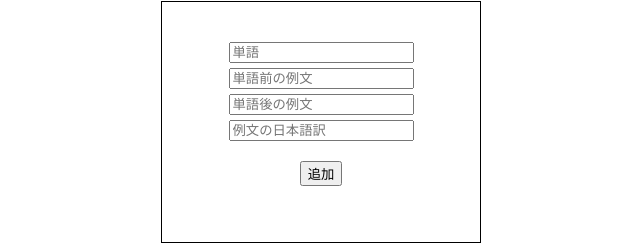
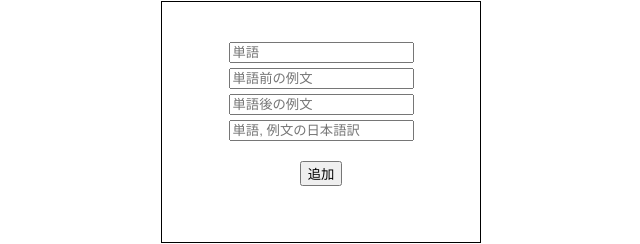
Before and after one commit to Shiratama1529/EwordsMemo, a plain HTML site: page index.html in a window 1280 px wide. Both pictures are taken after a click on the button "Setting". Shown: the part 139-383 px from the top of the page, 319-959 px from the left. Drawn offline with nearby package versions, Linux system fonts and the light colour scheme.

Commit message:
Update index.html

```diff
--- a/index.html
+++ b/index.html
@@ -46,7 +46,7 @@
                 <input class="setting-padding" id="word" placeholder="単語">
                 <input class="setting-padding" id="example-first" placeholder="単語前の例文">
                 <input class="setting-padding" id="example-last" placeholder="単語後の例文">
-                <input class="setting-padding" id="example-japanese" placeholder="例文の日本語訳">
+                <input class="setting-padding" id="example-japanese" placeholder="単語, 例文の日本語訳">
                 <br>
                 <button class="setting-padding" id="button-execute">追加</Address></button>
                 <br>
```
